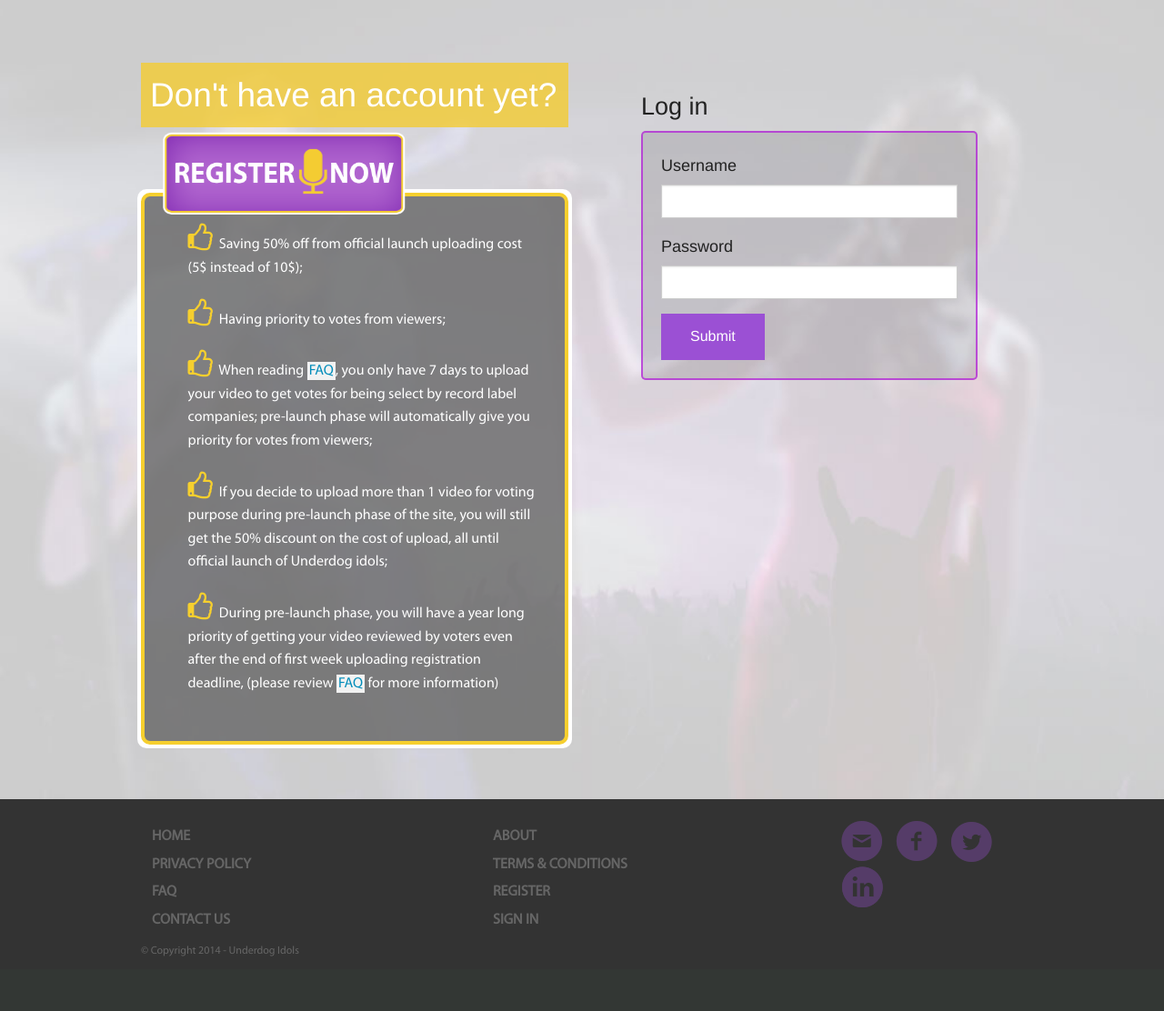
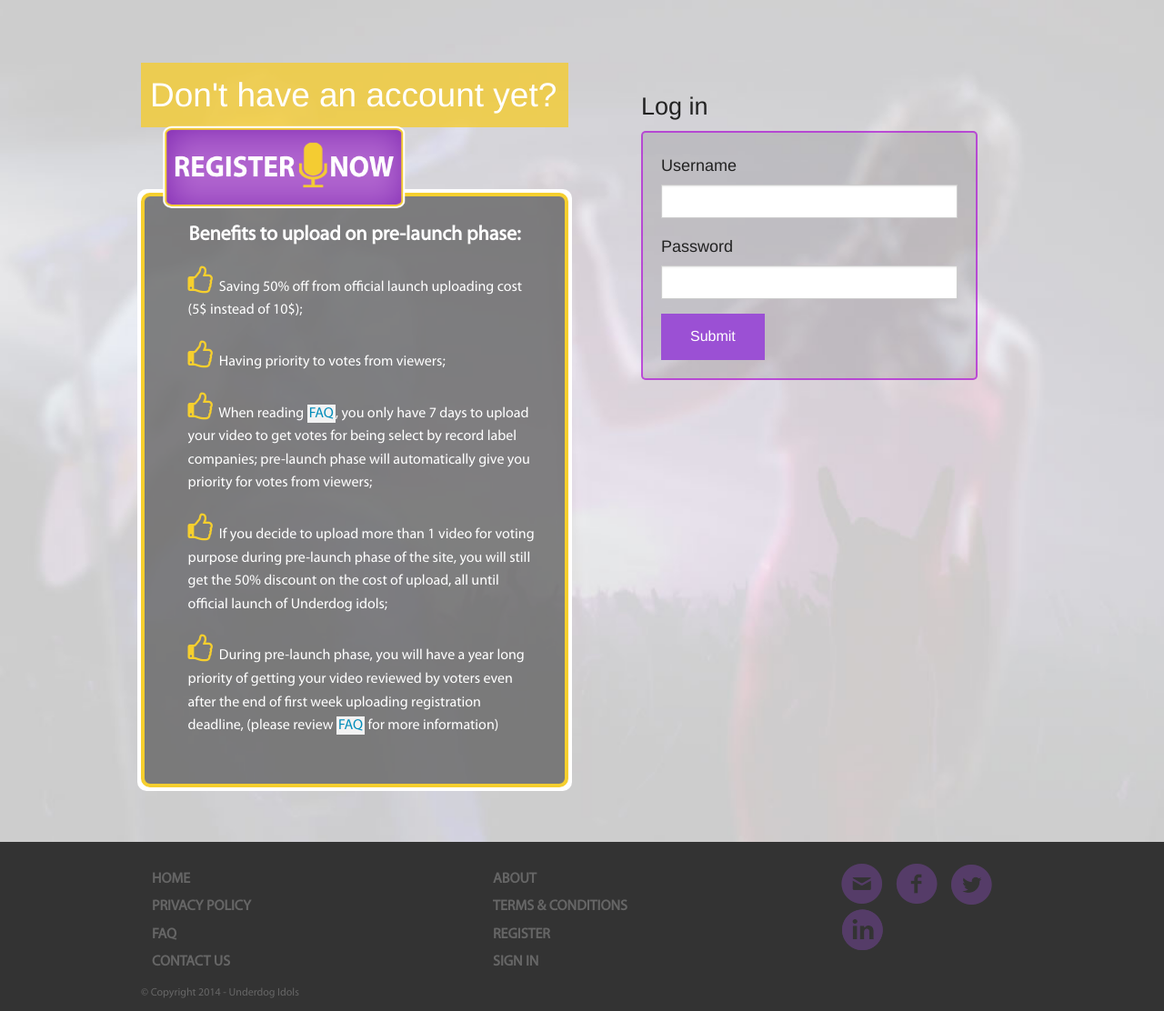
Before and after one commit to juliusasinorobles/SatinLangToMyLoveKo, a CodeIgniter app: a page that uses application/views/signin.php in a window 1280 px wide. Shown: the part 502-1614 px from the top of the page at 91% size. Before the commit the page ends 1554 px from the top, so only its background shows below. Run offline with CodeIgniter, Linux system fonts and the light colour scheme.

Commit message:
Signed-off-by: julius <juiusasinorobles@yahoo.com>

```diff
--- a/application/views/signin.php
+++ b/application/views/signin.php
@@ -11,6 +11,7 @@
       <div class="regisration-promotion">
           <img class="register-now" src="resources/images/register-now.png">
           <div class="benefits">
+            <span class="benefits-header">Benefits to upload on pre-launch phase:</span>
             <ul>
               <li><p><i class="fa-2x fa fa-thumbs-o-up"></i>&nbsp;&nbsp;Saving 50% off from official launch uploading cost (5$ instead of 10$);</p></li>
               <li><p><i class="fa-2x fa fa-thumbs-o-up"></i>&nbsp;&nbsp;Having priority to votes from viewers;</p></li>
```
